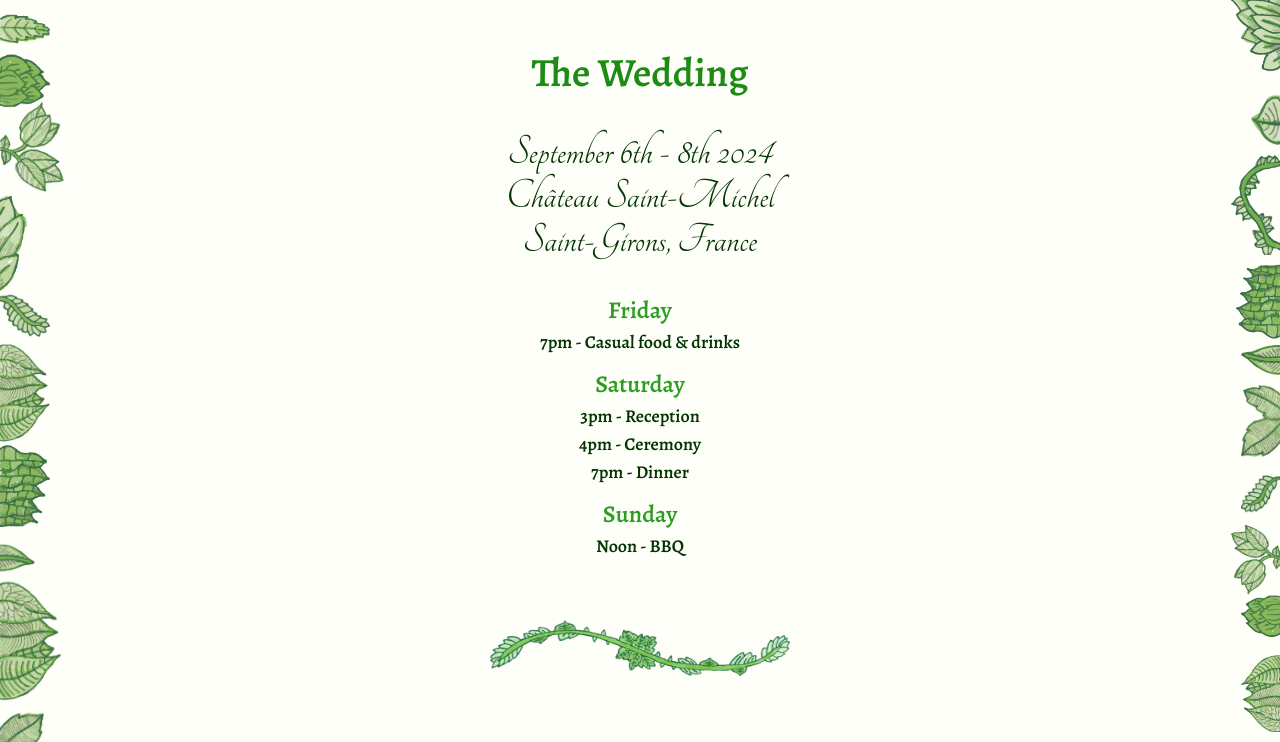
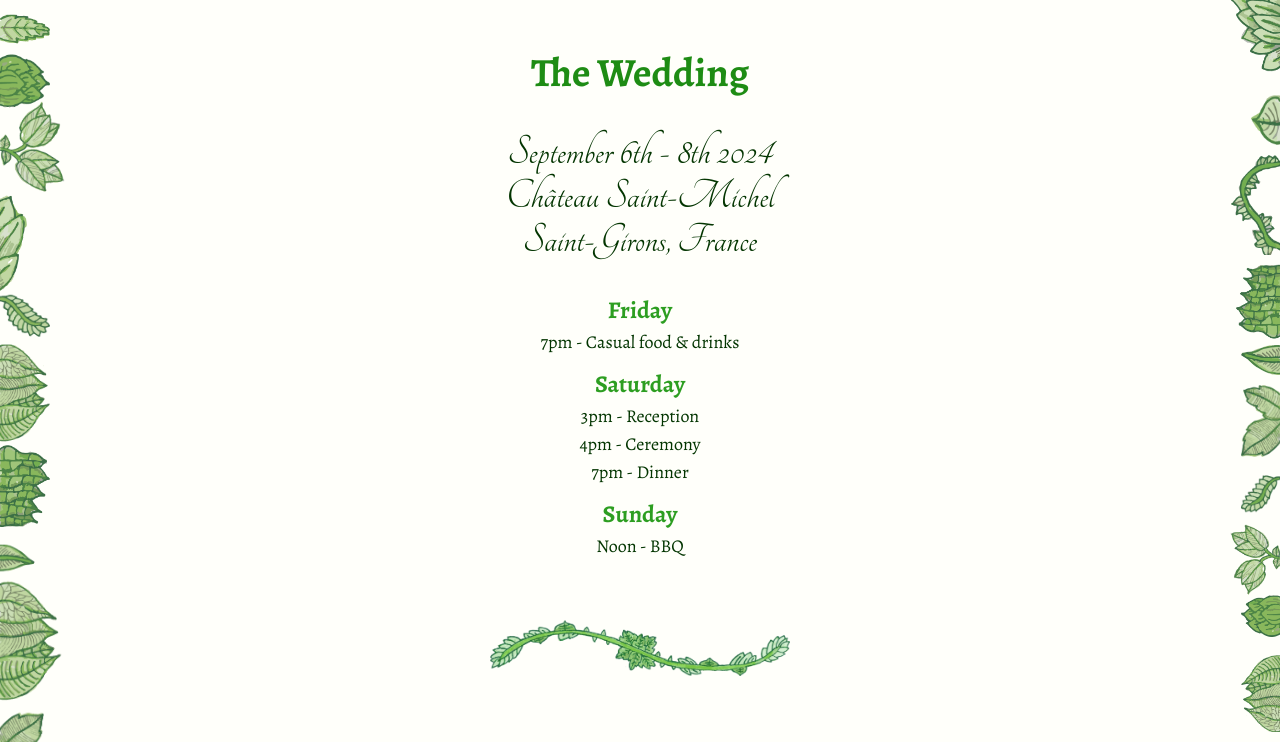
Before and after one commit to btwalpole/wedding-website, a plain HTML site: page index.html in a window 1280 px wide. Shown: the part 855-1597 px from the top of the page. Drawn offline with nearby package versions, Linux system fonts and the light colour scheme.

Commit message:
trying again to fix alegreya issue

```diff
--- a/index.html
+++ b/index.html
@@ -7,7 +7,7 @@
     <link rel="stylesheet"
           href="https://fonts.googleapis.com/css?family=Tangerine">
           <link rel="stylesheet"
-          href="https://fonts.googleapis.com/css?family=Alegreya:wght@100;600">
+          href="https://fonts.googleapis.com/css?family=Alegreya:wght@100;200;300;400;500;600;700;800;900">
     <link href='https://unpkg.com/css.gg@2.0.0/icons/css/chevron-down.css' rel='stylesheet'>
       <!--=============== BOXICONS ===============-->
       <link rel="stylesheet" href="https://cdn.jsdelivr.net/npm/boxicons@latest/css/boxicons.min.css">
```
